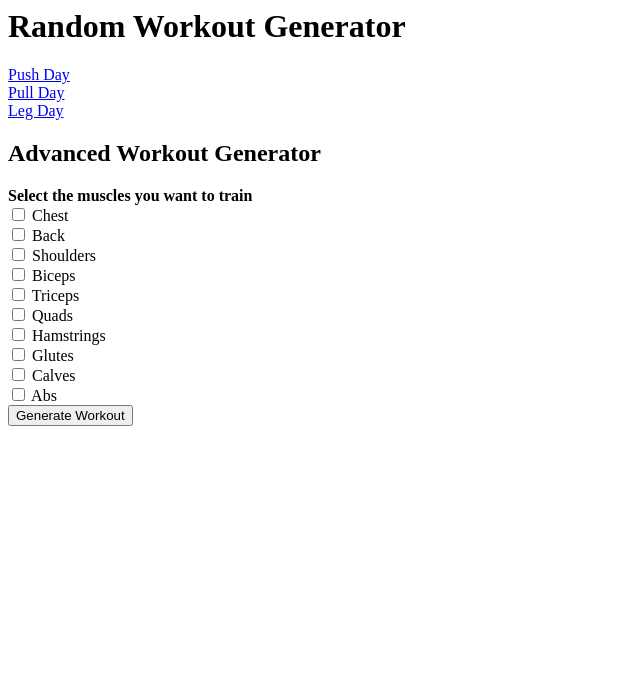
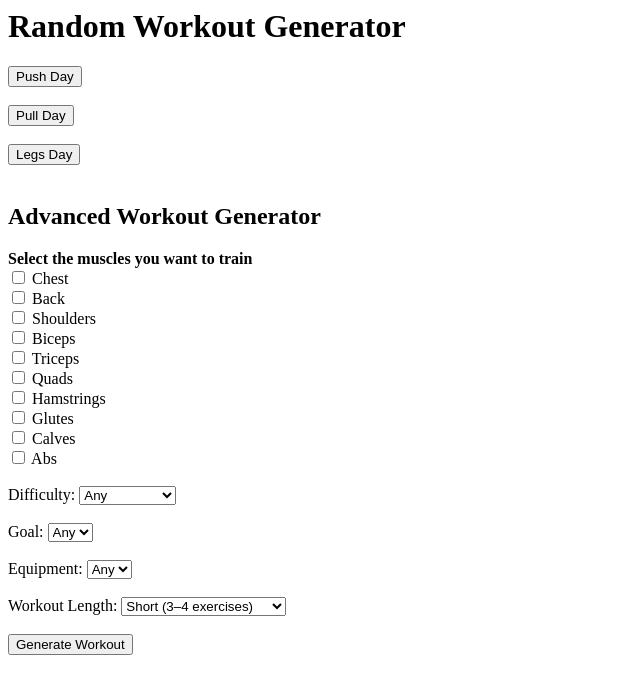
Before and after one commit to abigail-thomas/mocfit, a Django app: page / in a window 1280 px wide. Shown: the top 694 px of the page, without its empty margins (0-640 px from the left). Run offline with Django 5.2, Linux system fonts and the light colour scheme; data comes from the database, SQL or seed files in the repository.

Commit message:
added new models and reworked random workout generator

```diff
--- a/workouts/admin.py
+++ b/workouts/admin.py
@@ -1,6 +1,9 @@
 from django.contrib import admin
-from .models import MuscleGroup, Exercise
+from .models import MuscleGroup, Exercise, Goal, Equipment, MuscleGroupCategory
 
 # Register your models here.
 admin.site.register(MuscleGroup)
 admin.site.register(Exercise)
+admin.site.register(Goal)
+admin.site.register(Equipment)
+admin.site.register(MuscleGroupCategory)
--- a/workouts/models.py
+++ b/workouts/models.py
@@ -3,6 +3,25 @@
 # Create your models here.
 class MuscleGroup(models.Model):
     name = models.CharField(max_length = 50, unique = True)
+
+    def __str__(self):
+        return self.name
+
+class Goal(models.Model):
+    name = models.CharField(max_length = 20, unique = True)
+
+    def __str__(self):
+        return self.name
+
+class Equipment(models.Model):
+    name = models.CharField(max_length = 50, unique = True)
+
+    def __str__(self):
+        return self.name
+
+class MuscleGroupCategory(models.Model):
+    name = models.CharField(max_length = 50, unique = True)
+    muscles = models.ManyToManyField("MuscleGroup", related_name = "categories")
 
     def __str__(self):
         return self.name
@@ -16,8 +35,9 @@
 
     name = models.CharField(max_length = 100, unique = True)
     muscles = models.ManyToManyField(MuscleGroup, related_name = "exercises")
-    equipment = models.CharField(max_length = 100, blank = True, null = True)
+    equipment = models.ManyToManyField(Equipment, blank=True)
     difficulty = models.CharField(max_length = 20, choices = DIFFICULTY_CHOICES, default = "beginner")
+    goals = models.ManyToManyField(Goal, blank=True)
     description = models.TextField(blank = True, null = True)
     image_url = models.URLField(blank = True, null = True)
 
--- a/workouts/templates/workouts/workout_generator_page.html
+++ b/workouts/templates/workouts/workout_generator_page.html
@@ -1,13 +1,19 @@
 <h1>Random Workout Generator</h1>
-<a href = "{% url 'workout_generator' 'push' %}">Push Day</a><br>
-<a href = "{% url 'workout_generator' 'pull' %}">Pull Day</a><br>
-<a href = "{% url 'workout_generator' 'legs' %}">Leg Day</a><br>
+<form method="post" action="{% url 'workout_generator' %}">
+    {% csrf_token %}
+    {% for category in categories %}
+        <button type="submit" name="category" value="{{ category.name }}">
+            {{ category.name }} Day
+        </button><br><br>
+    {% endfor %}
+</form>
 
 <h2>Advanced Workout Generator</h2>
 <b>Select the muscles you want to train</b>
 <form method="post" action="{% url 'advanced_workout_generator' %}">
     {% csrf_token %}
 
+    <!-- Muscles -->
     <label><input type="checkbox" name="muscles" value="chest"> Chest</label><br>
     <label><input type="checkbox" name="muscles" value="back"> Back</label><br>
     <label><input type="checkbox" name="muscles" value="shoulders"> Shoulders</label><br>
@@ -17,7 +23,42 @@
     <label><input type="checkbox" name="muscles" value="hamstrings"> Hamstrings</label><br>
     <label><input type="checkbox" name="muscles" value="glutes"> Glutes</label><br>
     <label><input type="checkbox" name="muscles" value="calves"> Calves</label><br>
-    <label><input type="checkbox" name="muscles" value="abs"> Abs</label><br>
+    <label><input type="checkbox" name="muscles" value="abs"> Abs</label><br><br>
+
+    <!-- Difficulty -->
+    <label>Difficulty:</label>
+    <select name="difficulty">
+        <option value="">Any</option>
+        <option value="beginner">Beginner</option>
+        <option value="intermediate">Intermediate</option>
+        <option value="advanced">Advanced</option>
+    </select><br><br>
+
+    <!-- Goal -->
+    <label>Goal:</label>
+    <select name="goal">
+        <option value="">Any</option>
+        {% for g in goals %}
+            <option value="{{ g.name }}">{{ g.name }}</option>
+        {% endfor %}
+    </select><br><br>
+
+    <!-- Equipment -->
+    <label>Equipment:</label>
+    <select name="equipment">
+        <option value="">Any</option>
+        {% for e in equipment %}
+            <option value="{{ e.name }}">{{ e.name }}</option>
+        {% endfor %}
+    </select><br><br>
+
+    <!-- Workout Length -->
+    <label>Workout Length:</label>
+    <select name="length">
+        <option value="short">Short (3–4 exercises)</option>
+        <option value="medium">Medium (5–7 exercises)</option>
+        <option value="long">Long (8+ exercises)</option>
+    </select><br><br>
 
     <button type="submit">Generate Workout</button>
-  </form>
+</form>
--- a/workouts/urls.py
+++ b/workouts/urls.py
@@ -3,6 +3,6 @@
 
 urlpatterns = [
     path("", views.workout_generator_page, name = "workout_generator_page"),
-    path("<str:workout_type>/", views.workout_generator, name = "workout_generator"),
+    path("workouts/workout_results/", views.workout_generator, name = "workout_generator"),
     path("workouts/advanced_workout_generator/", views.advanced_workout_generator, name = "advanced_workout_generator")
 ]
--- a/workouts/views.py
+++ b/workouts/views.py
@@ -1,36 +1,77 @@
 from django.shortcuts import render
 import random
 from .data import workout_list, advanced_workout_list
-from .models import Exercise, MuscleGroup
+from .models import Exercise, MuscleGroup, Goal, Equipment, MuscleGroupCategory
 
 # Create your views here.
 
 
 def workout_generator_page(request):
-    return render(request, "workouts/workout_generator_page.html")
+    categories = MuscleGroupCategory.objects.all()
+    return render(request, "workouts/workout_generator_page.html", {"categories": categories})
 
-def workout_generator(request, workout_type):
-    exercises = workout_list.get(workout_type, [])
+def workout_generator(request):
+    if request.method == "POST":
+        selected_category = request.POST.get("category")
+        try:
+            category = MuscleGroupCategory.objects.get(name__iexact=selected_category)
+            muscles = category.muscles.all()
+            exercises = Exercise.objects.filter(muscles__in=muscles).distinct()
+        except MuscleGroupCategory.DoesNotExist:
+            exercises = []
 
-    num_to_pick = random.choice([3, 4])
-    chosen = random.sample(exercises, k = num_to_pick) if exercises else []
+        return render(request, "workouts/workout_results.html", {
+            "category": selected_category,
+            "exercises": exercises
+        })
+    else:
+        categories = MuscleGroupCategory.objects.all()
+        return render(request, "workouts/workout_generator_page.html", {
+            "categories": categories
+        })
 
-    return render(request, "workouts/workout_results.html", {
-        "type": workout_type.capitalize(),
-        "exercises": chosen
-    })
 
 def advanced_workout_generator(request):
     if request.method == "POST":
         selected_muscles = request.POST.getlist("muscles")
+        selected_difficulty = request.POST.get("difficulty")
+        selected_goal = request.POST.get("goal")
+        selected_equipment = request.POST.get("equipment")
+        selected_length = request.POST.get("length")
+
+        length_map = {
+            "short": 4,
+            "medium": 6,
+            "long": 8,
+        }
+        target_exercises = length_map.get(selected_length, 6)
+
         generated = {}
 
         for muscle_name in selected_muscles:
             try:
                 muscle = MuscleGroup.objects.get(name = muscle_name)
                 exercises = Exercise.objects.filter(muscles = muscle)
+
+                if selected_difficulty:
+                    exercises = exercises.filter(difficulty = selected_difficulty)
+                if selected_goal:
+                    exercises = exercises.filter(goals__name = selected_goal)
+                if selected_equipment:
+                    exercises.filter(equipment__name = selected_equipment)
+
+                exercises = list(exercises)
+                if exercises:
+                    num_to_pick = min(len(exercises), max(1, target_exercises // len(selected_muscles)))
+                    exercises = random.sample(exercises, num_to_pick)
+
                 generated[muscle.name] = exercises
             except MuscleGroup.DoesNotExist:
                 generated[muscle_name] = []
 
-        return render(request, "workouts/advanced_workout_results.html", {"workout": generated})
+        return render(request, "workouts/advanced_workout_results.html", {"workout": generated, "goal": selected_goal, "length": selected_length})
+    else:
+        muscles = MuscleGroup.objects.all()
+        goals = Goal.objects.all()
+        equipment = Equipment.objects.all()
+        return render(request, "workouts/advanced_workout_results.html", {"muscles": muscles, "goals": goals, "equipment": equipment})
```
Also changed, not shown: workouts/templates/workouts/advanced_workout_results.html (+22 -5 lines), workouts/templates/workouts/workout_results.html (+31 -10 lines), db.sqlite3, workouts/migrations/0002_exercise_goal.py (added), workouts/migrations/0003_equipment_goal_remove_exercise_goal_and_more.py (added), workouts/migrations/0004_musclegroupcategory.py (added).
